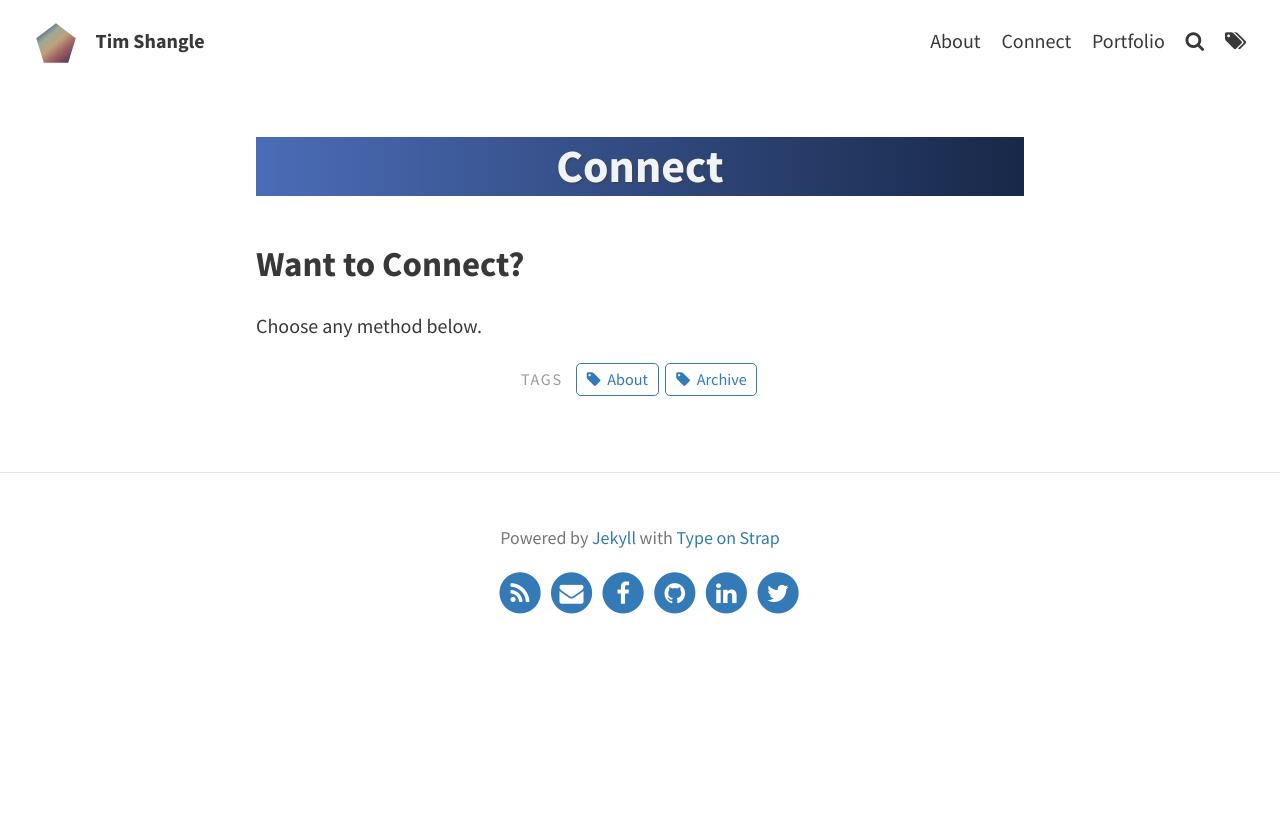
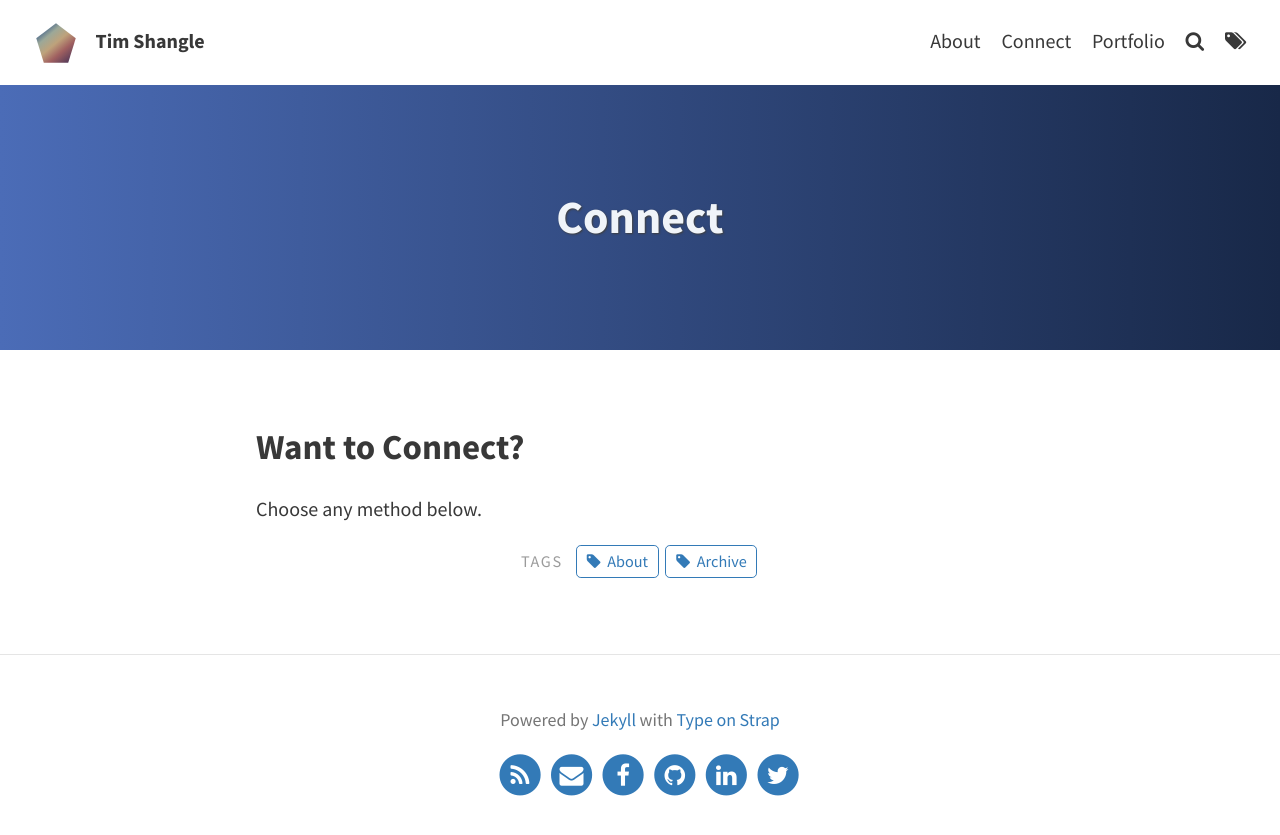
Before and after one commit to shangle/shangle.github.io, a Jekyll site: the page built from pages/connect.md, in a window 1280 px wide. Shown: the top 835 px of the page. Built offline with Jekyll 4.4.1, drawn with Linux system fonts in a browser that asks for light colours.

Commit message:
make all the pages featured

```diff
--- a/_layouts/page.html
+++ b/_layouts/page.html
@@ -2,7 +2,7 @@
 layout: default
 ---
 
-<article {% if page.feature-img %}class="feature-image"{% endif %}>
+<article class="feature-image">
   <header id="main" style="background: linear-gradient(90deg, {{ page.gradstart }}{% unless page.gradstart %}#4b6cb7{% endunless %} 0%, {{ page.gradend }}{% unless page.gradend %}#182848{% endunless %} 100%); {% if page.feature-img %}background-image: url('{{ page.feature-img | relative_url }}'){% endif %}">
     <h1 id="{{ page.title | default: "" | cgi_escape }}" class="title">
         {{ page.title }}
```
